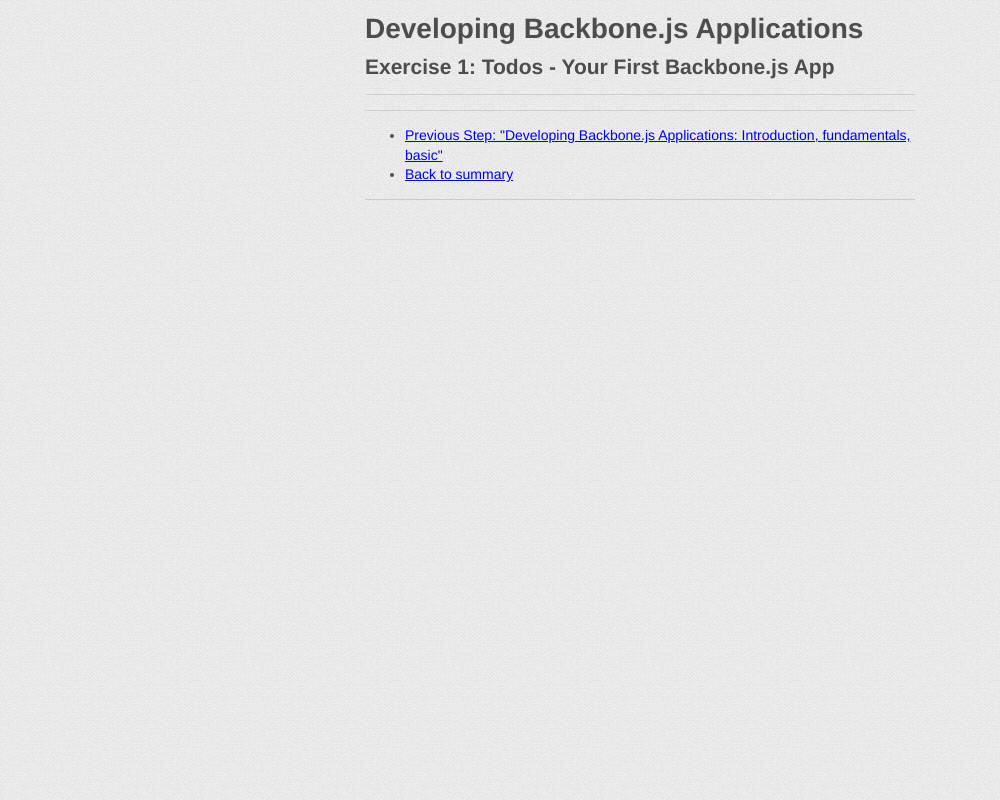
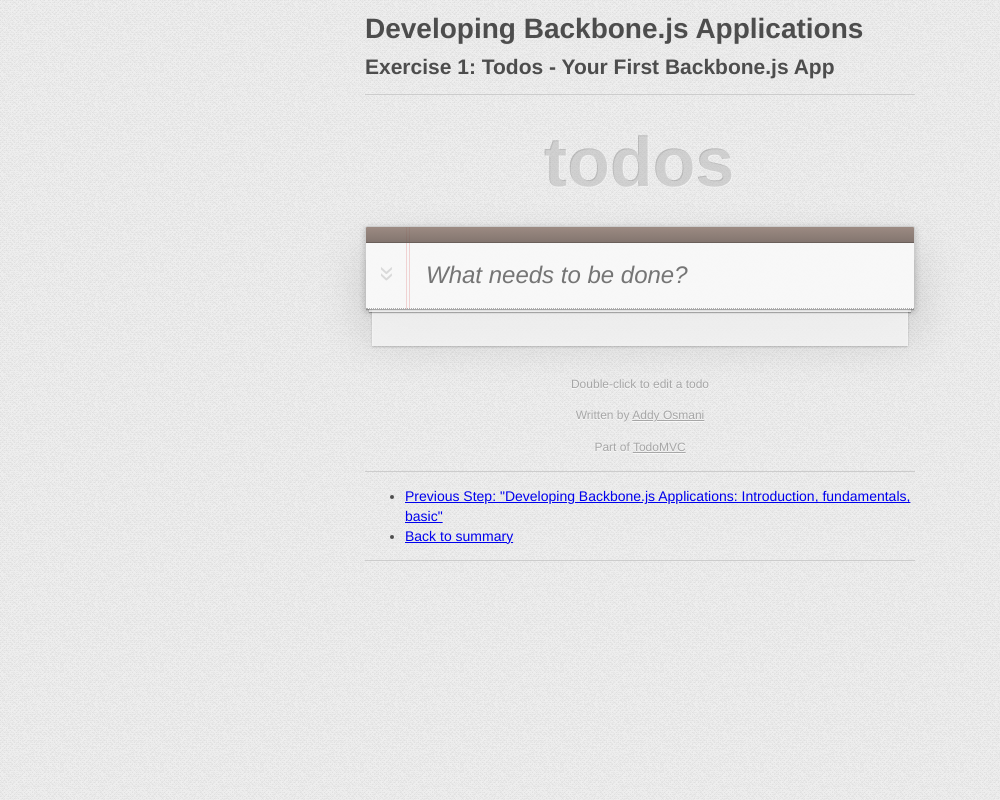
Before and after one commit to proustibat/backbone-getting-started, a plain HTML site: page 04.html in a window 1280 px wide. Shown: the whole page, without its empty margins (0-1000 px from the left). Drawn offline with nearby package versions, Linux system fonts and the light colour scheme.

Commit message:
Ex1: Static HTML >>> Application HTML

```diff
--- a/04.html
+++ b/04.html
@@ -31,16 +31,45 @@
 
     <div class="content">
 
-      <script type="text/template" id="item-template"></script>
-      <script type="text/template" id="stats-template"></script>
 
+
+        <section id="todoapp">
+            <header id="header">
+                <h1>todos</h1>
+                <input id="new-todo" placeholder="What needs to be done?" autofocus>
+            </header>
+            <section id="main">
+                <input id="toggle-all" type="checkbox">
+                <label for="toggle-all">Mark all as complete</label>
+                <ul id="todo-list"></ul>
+            </section>
+            <footer id="footer"></footer>
+        </section>
+
+        <div id="info">
+            <p>Double-click to edit a todo</p>
+            <p>Written by <a href="https://github.com/addyosmani">Addy Osmani</a>
+            </p>
+            <p>Part of <a href="http://todomvc.com">TodoMVC</a>
+            </p>
+        </div>
+
+
+
+
+
+
+        <script type="text/template" id="item-template"></script>
+        <script type="text/template" id="stats-template"></script>
     </div>
 
 
     <hr/>
     <ul>
-        <li><a href="03.html">Previous Step: "Developing Backbone.js Applications: Introduction, fundamentals, basic"</a></li>
-        <li><a href="index.html">Back to summary</a></li>
+        <li><a href="03.html">Previous Step: "Developing Backbone.js Applications: Introduction, fundamentals, basic"</a>
+        </li>
+        <li><a href="index.html">Back to summary</a>
+        </li>
     </ul>
     <hr/>
 
```
